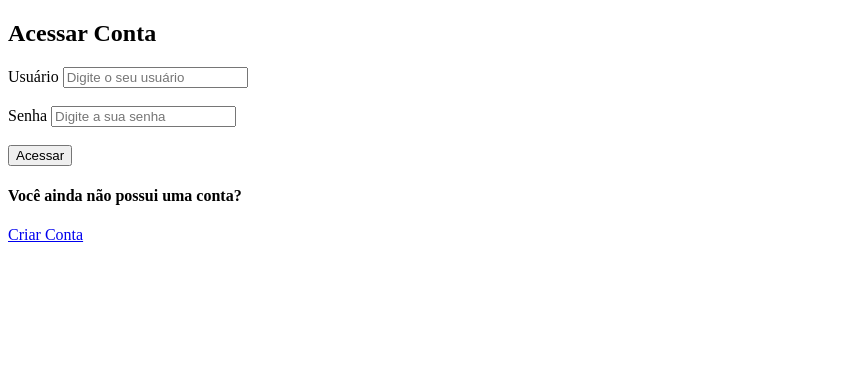
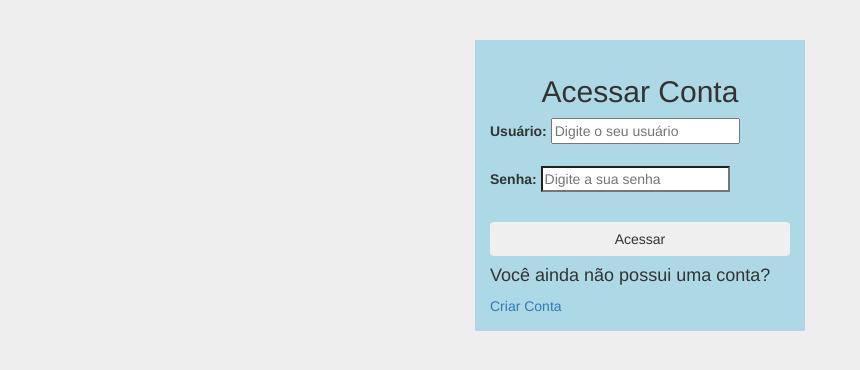
Before and after one commit to AnaJuliaTavares/quietpurchase, a PHP site: page /login.php in a window 1280 px wide. Shown: the top 370 px of the page, without its empty margins (0-860 px from the left). Run offline with PHP 8.4, Linux system fonts and the light colour scheme.

Commit message:
Update login.php

```diff
--- a/login.php
+++ b/login.php
@@ -5,10 +5,16 @@ session_start();
 <html lang="pt-br">
 	<head>
 		<meta charset="utf-8">
+		<meta http-equiv="X-UA-Compatible" content="IE=edge">
+		<meta name="viewport" content="width=device-width, initial-scale=1">
 		<title>Logar no sistema</title>
+		<link href="css/bootstrap.css" rel="stylesheet">
+		<link href="css/signin.css" rel="stylesheet">
 	</head>
 	<body>
-		<h2>Acessar Conta </h2>
+		<div class="container">
+			<div class="form-signin" style="background: #Add8e6;">
+			<h2 class="text-center">Acessar Conta </h2>
 		<?php
 			if(isset($_SESSION['msg'])){
 				echo $_SESSION['msg'];
@@ -20,18 +26,22 @@ session_start();
 			}
 		?>
 		<form method="POST" action="valida.php">
-			<label>Usuário</label>
+			<label>Usuário:</label>
 			<input type="text" name="usuario" placeholder="Digite o seu usuário"><br><br>
 
-			<label>Senha</label>
+			<label>Senha:</label>
 			<input type="password" name="senha" placeholder="Digite a sua senha"><br><br>
 
-			<input type="submit" name="btnLogin" value="Acessar">
+			<input type="submit" name="btnLogin" value="Acessar" class="btn btn-sucess btn-block">
 
 			<h4>Você ainda não possui uma conta?</h4>
 			<a href="cadastrar.php">Criar Conta</a>
 
 		</form>
+		</div>
+		</div>
+		<script src="https://ajax.googleapis.com/ajax/libs/jquery/1.12.4/jquery.min.js"></script>
+		<script src="js/bootstrap.min.js"></script>
 		<br><br>
 	</body>
 </html>
```
